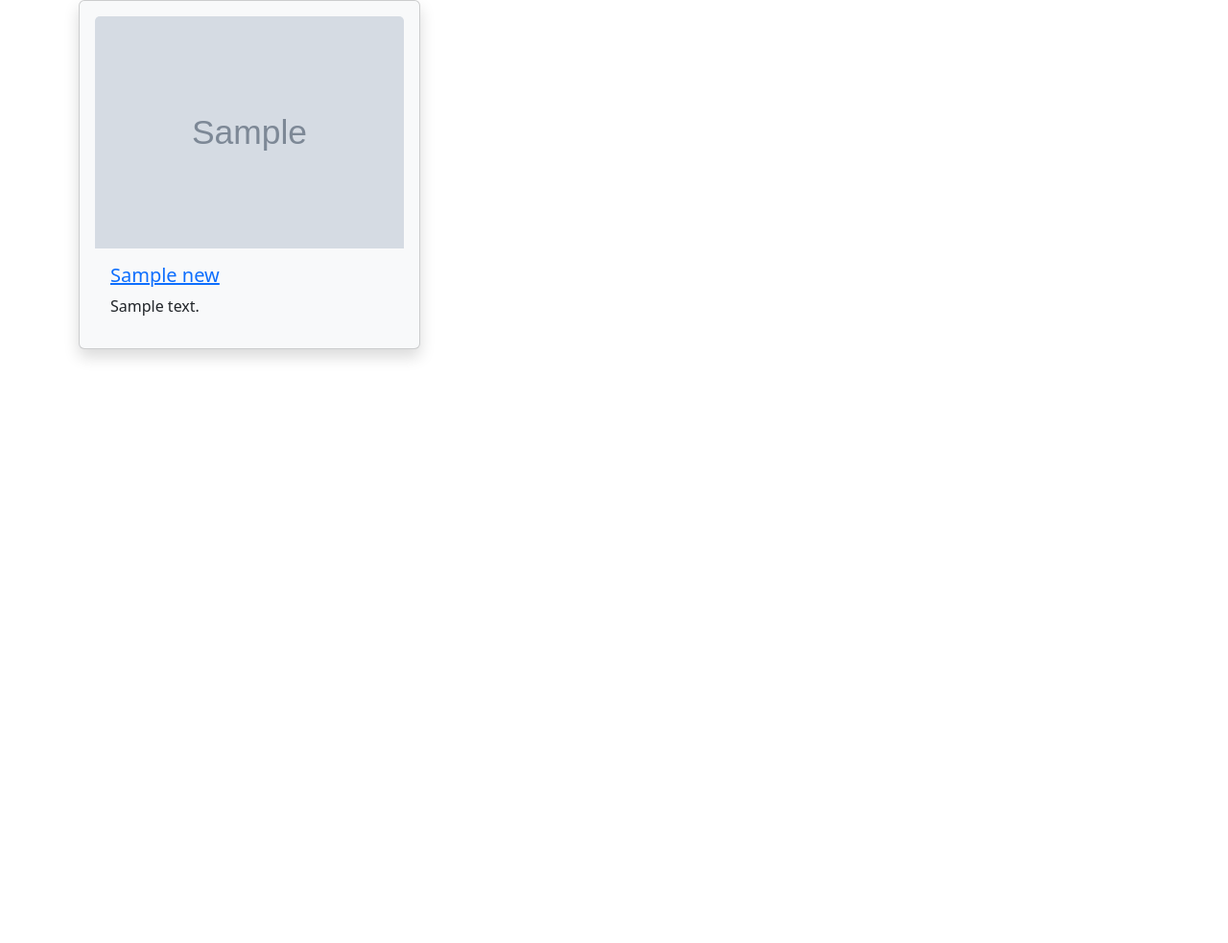
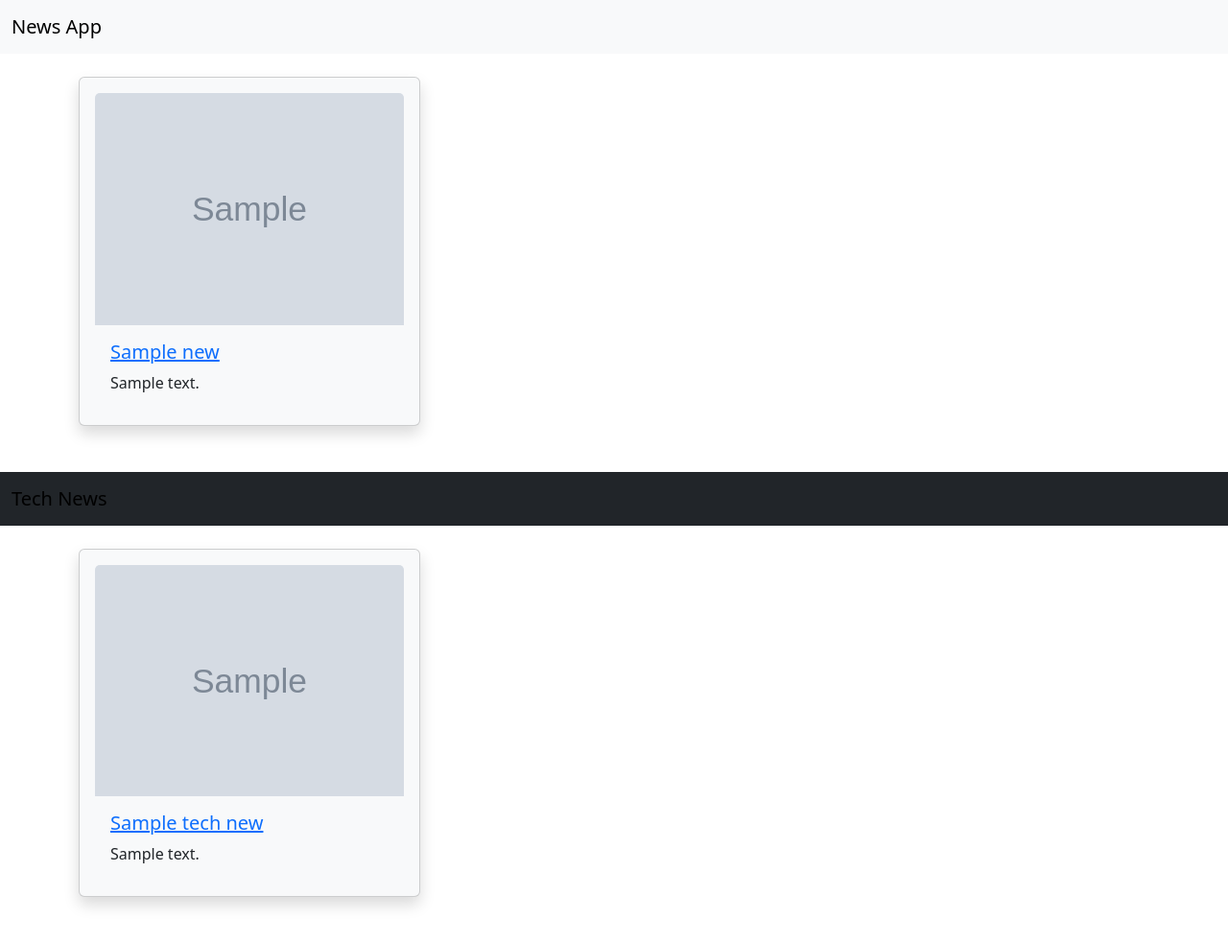
Before and after one commit to Brewerjg/newsApp, a Python web app: template newsApplication/templates/newsApplication/index.html in a window 1280 px wide. Shown: the whole page at 96% size. Before the commit the page ends 375 px from the top, so only its background shows below. Run offline with Jinja, Linux system fonts and the light colour scheme; the template is opened without the code that fills it: most values are stand-ins (such as "Sample title", 1, 10 or a date in 2020); grey boxes marked "Sample" are stand-in pictures.

Commit message:
added tech section

```diff
--- a/newsApplication/templates/newsApplication/index.html
+++ b/newsApplication/templates/newsApplication/index.html
@@ -7,7 +7,13 @@
   <link href="https://cdn.jsdelivr.net/npm/bootstrap@5.3.2/dist/css/bootstrap.min.css" rel="stylesheet" integrity="sha384-T3c6CoIi6uLrA9TneNEoa7RxnatzjcDSCmG1MXxSR1GAsXEV/Dwwykc2MPK8M2HN" crossorigin="anonymous">
 </head>
 <body>
-
+    <div class='mb-4'>
+      <nav class="navbar navbar-expand-lg navbar-light bg-light">
+        <div class="container-fluid">
+          <a class="navbar-brand" href="/">News App</a>
+        </div>
+      </nav>
+    </div>
   <div class="container">
     <div class="row ">
       {% for title, description, urlToImage, url in news %}
@@ -23,6 +29,28 @@
       {% endfor %}
     </div>
   </div>
+  <div class='mb-4'>
+    <nav class="navbar navbar-expand-lg navbar-light bg-dark">
+      <div class="container-fluid">
+        <a class="navbar-brand" href="/">Tech News</a>
+      </div>
+    </nav>
+  </div>
+  <div class="container">
+    <div class="row ">
+      {% for title, description, urlToImage, url in techNews %}
+      <div class="col-md-4">
+        <div class="card shadow p-3 mb-5 bg-body-tertiary rounded">
+          <img src="{{ urlToImage }}" class="card-img-top" alt="Article Image">
+          <div class="card-body">
+            <a href= "{{ url }}"><h5 class="card-title">{{ title }}</h5></a>
+            <p class="card-text">{{ description }}</p>
+          </div>
+        </div>
+      </div>
+      {% endfor %}
+    </div>
+  </div>
   <script src="https://cdn.jsdelivr.net/npm/bootstrap@5.3.2/dist/js/bootstrap.bundle.min.js" integrity="sha384-C6RzsynM9kWDrMNeT87bh95OGNyZPhcTNXj1NW7RuBCsyN/o0jlpcV8Qyq46cDfL" crossorigin="anonymous"></script>
 </body>
 </html>
--- a/newsApplication/urls.py
+++ b/newsApplication/urls.py
@@ -1,7 +1,8 @@
 from django.urls import path
 from . import views
 
+
+
 urlpatterns = [
-    path('', views.index),
-
+    path('', views.index),  # URL pattern for the homepage and tech page
 ]
```
Also changed, not shown: newsApplication/views.py (+35 -2 lines).
